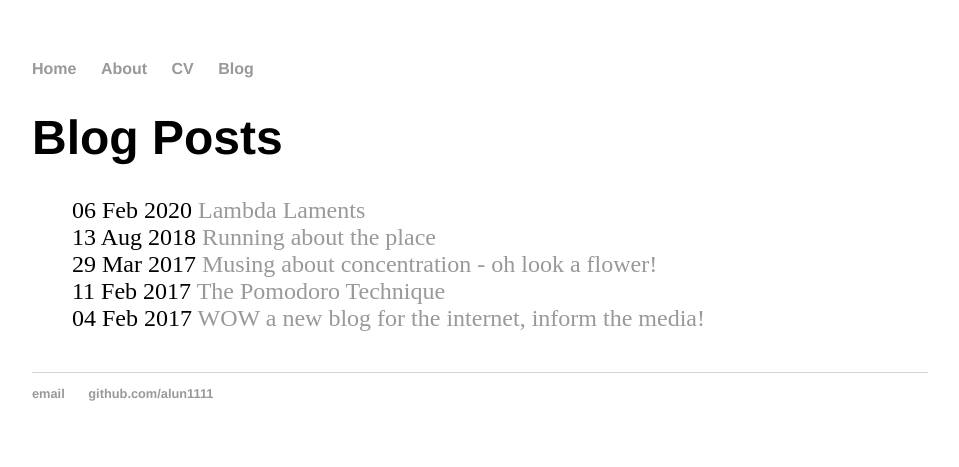
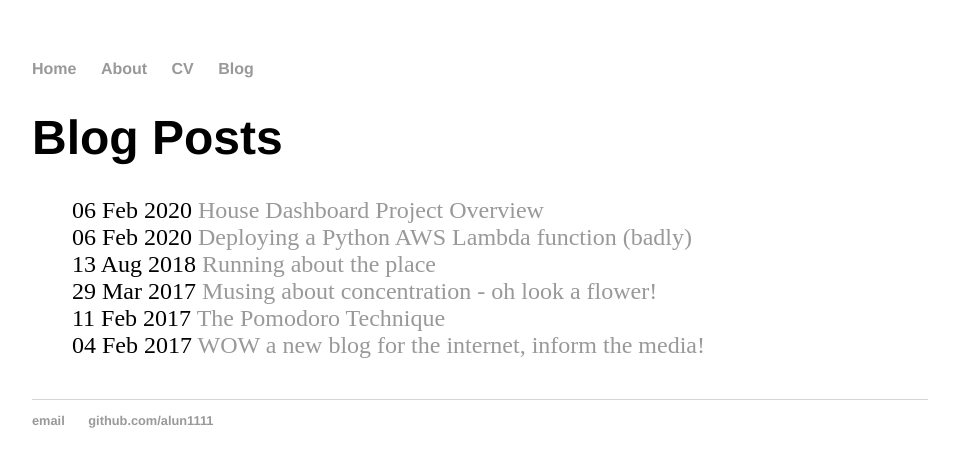
Before and after one commit to alun1111/alun1111.github.io, a Jekyll site: the page built from blog/index.html, in a window 1280 px wide. Shown: the top 467 px of the page, without its empty margins (160-1119 px from the left). Built offline with Jekyll 4.4.1, drawn with Linux system fonts in a browser that asks for light colours.

Commit message:
Added dashboard summary blog post and readme

```diff
--- a/_posts/2020-02-06-Lambda-Laments.md
+++ b/_posts/2020-02-06-Lambda-Laments.md
@@ -1,4 +1,8 @@
-# Deploying a Python AWS Lambda function (badly)
+---
+layout: post
+title: "Deploying a Python AWS Lambda function (badly)"
+date: 2020-02-06
+---
 
 ## Setting up PIP and python locally
 
```
Also changed, not shown: _posts/2020-05-27-House-Dashboard.md (added, +37 -0 lines), Gemfile.lock, readme.md (added).
